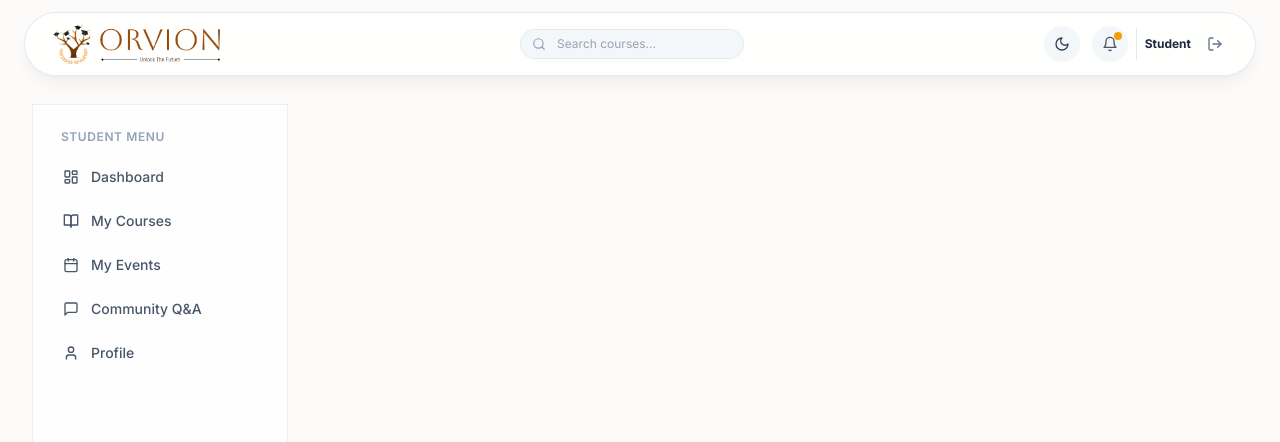
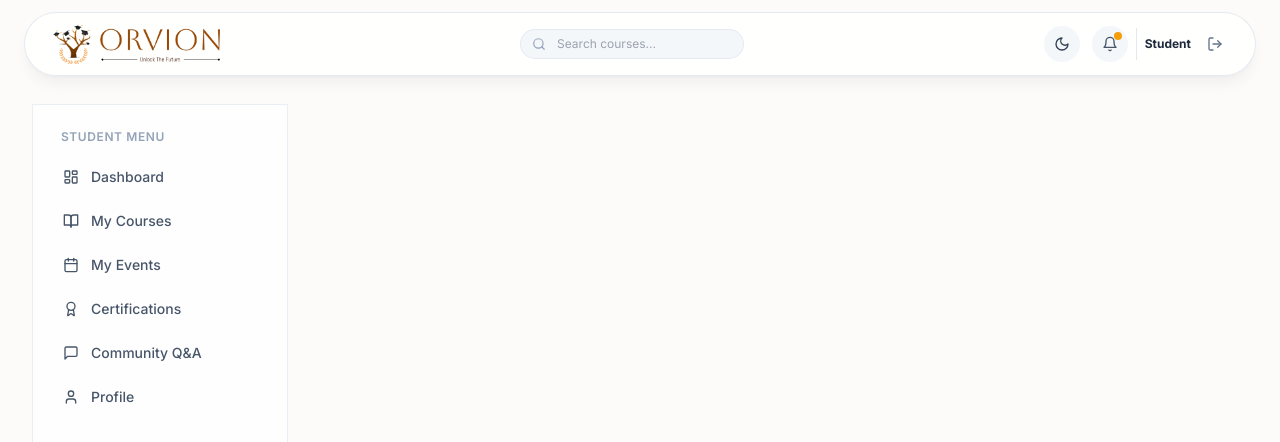
Before and after one commit to anif-projects/ORVION_v1, a React (Vite) app in the folder frontend/: page /student in a window 1280 px wide. Shown: the top 442 px of the page. Built offline with nearby package versions, Linux system fonts and the light colour scheme.

Commit message:
Add: insert Certifications menu link in student sidebar and mobile drawer

```diff
--- a/frontend/src/components/common/Navbar.jsx
+++ b/frontend/src/components/common/Navbar.jsx
@@ -4,7 +4,7 @@ import { useAuth } from '../../context/AuthContext';
 import { useTheme } from '../../context/ThemeContext';
 import {
   Sun, Moon, LogOut, LayoutDashboard, Search, Bell, Menu, X, User,
-  BookOpen, Users, Settings, MessageSquare, ShieldAlert, FolderGit2, Calendar
+  BookOpen, Users, Settings, MessageSquare, ShieldAlert, FolderGit2, Calendar, Award
 } from 'lucide-react';
 import Logo from './Logo';
 
@@ -31,6 +31,7 @@ export default function Navbar() {
     { name: 'Dashboard', path: '/student/dashboard', icon: LayoutDashboard },
     { name: 'My Courses', path: '/student/my-courses', icon: BookOpen },
     { name: 'My Events', path: '/student/events', icon: Calendar },
+    { name: 'Certifications', path: '/student/certifications', icon: Award },
     { name: 'Community Q&A', path: '/student/community', icon: MessageSquare },
     { name: 'Profile', path: '/student/profile', icon: User },
   ];
--- a/frontend/src/components/common/Sidebar.jsx
+++ b/frontend/src/components/common/Sidebar.jsx
@@ -7,7 +7,8 @@ import {
   Settings,
   MessageSquare,
   User,
-  Calendar
+  Calendar,
+  Award
 } from 'lucide-react';
 
 export default function Sidebar({ role = 'student' }) {
@@ -15,6 +16,7 @@ export default function Sidebar({ role = 'student' }) {
     { name: 'Dashboard', path: '/student/dashboard', icon: LayoutDashboard },
     { name: 'My Courses', path: '/student/my-courses', icon: BookOpen },
     { name: 'My Events', path: '/student/events', icon: Calendar },
+    { name: 'Certifications', path: '/student/certifications', icon: Award },
     { name: 'Community Q&A', path: '/student/community', icon: MessageSquare },
     { name: 'Profile', path: '/student/profile', icon: User },
   ];
```
